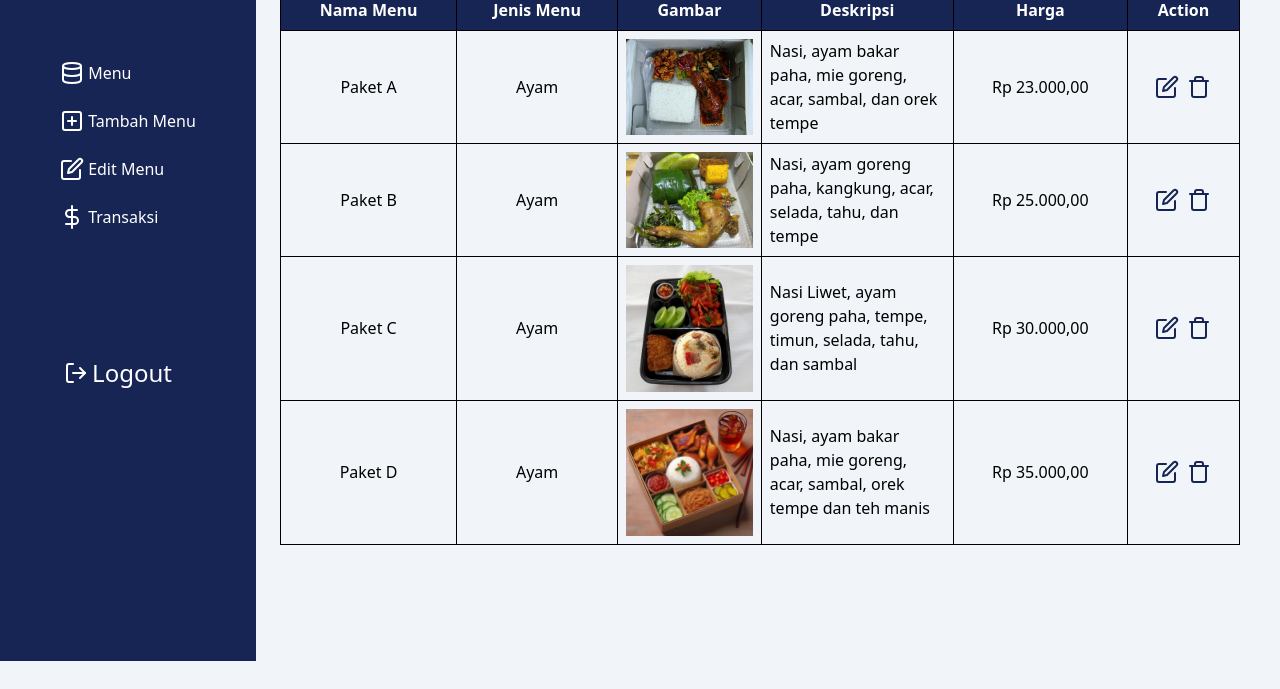
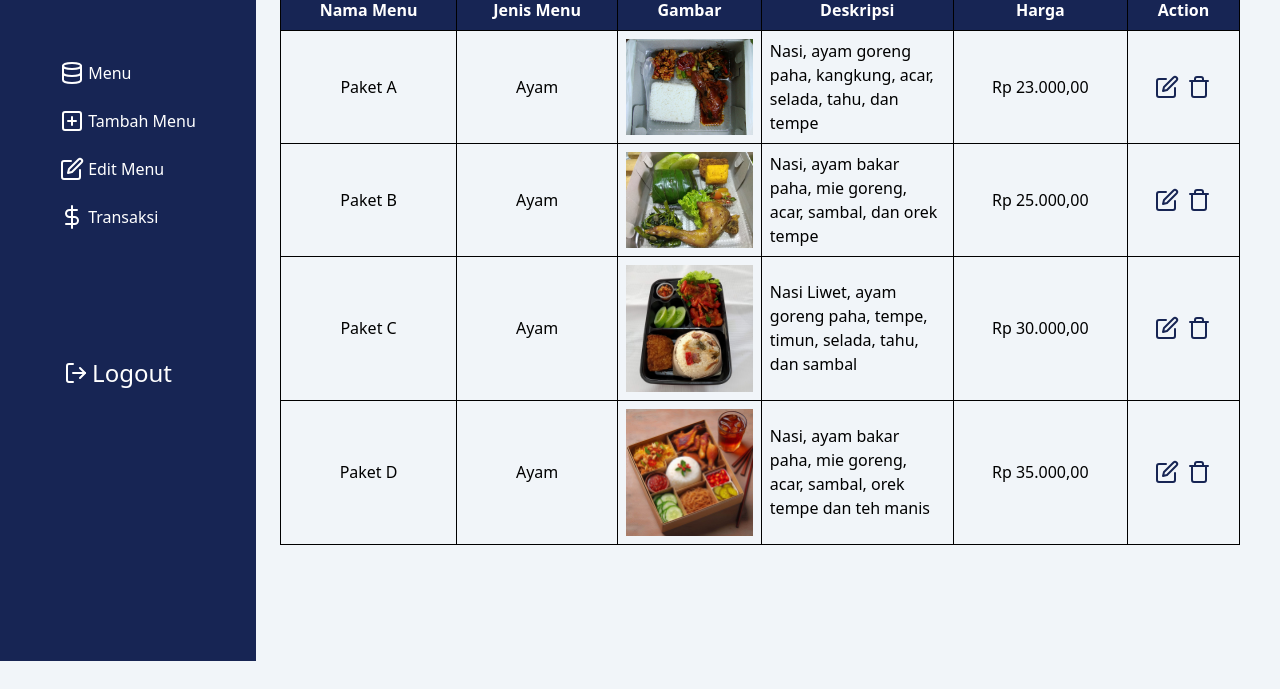
Before and after one commit to Wildanzulfikar/CateringUAS, a website: page dist/admin/menu.html in a window 1280 px wide. Shown: the part 139-828 px from the top of the page. Drawn offline with nearby package versions, Linux system fonts and the light colour scheme; sample sign-in values are in the browser's storage.

Commit message:
admin edit dumy data

```diff
--- a/dist/admin/menu.html
+++ b/dist/admin/menu.html
@@ -7,7 +7,7 @@
     <link href="https://unpkg.com/feather-icons" rel="stylesheet">
     <title>Menu</title>
 </head>
-<body class="bg-slate-100">
+<body onload="readData()" class="bg-slate-100">
     <div class="flex w-full">
         <header id="container" class="h-screen w-1/5 text-white bg-blue-950 fixed">
             <div class="menu flex justify-start mx-2 mt-4 ">
@@ -35,6 +35,7 @@
                         <h1>Menu</h1>
                     </div>
                     <table id="table-menu">
+                        <thead>
                             <tr class="bg-blue-950 text-white">
                                 <th class="text-center">Nama Menu</th>
                                 <th class="text-center">Jenis Menu</th>
@@ -43,66 +44,8 @@
                                 <th class="text-center">Harga</th>
                                 <th class="text-center">Action</th>
                             </tr>
-                        <tr>
-                            <td class="text-center">Paket A</td>
-                            <td class="text-center">Ayam</td>
-                            <td>
-                                <img src="../img/ayam-bakar.jpg" alt="gambar-menu" class="w-full">
-                            </td>
-                            <td>Nasi, ayam bakar paha, mie goreng, acar, sambal, dan orek tempe</td>
-                            <td class="text-center">Rp 23.000,00</td>
-                            <td>
-                                <div class="flex gap-x-2 justify-center">
-                                    <i data-feather="edit" onclick="goToEdit('A', 'Ayam')" class="text-blue-950 cursor-pointer"></i>
-                                    <i data-feather="trash" onclick="hapusData(this)" class="text-blue-950 cursor-pointer"></i>
-                                </div>
-                            </td>
-                        </tr>
-                        <tr>
-                            <td class="text-center">Paket B</td>
-                            <td class="text-center">Ayam</td>
-                            <td>
-                                <img src="../img/nasi-ayamjpg.jpg" alt="gambar-menu" class="w-full">
-                            </td>
-                            <td>Nasi, ayam goreng paha, kangkung, acar, selada, tahu, dan tempe</td>
-                            <td class="text-center">Rp 25.000,00</td>
-                            <td>
-                                <div class="flex gap-x-2 justify-center">
-                                    <i data-feather="edit" onclick="goToEdit('B', 'Ayam')" class="text-blue-950 cursor-pointer"></i>
-                                    <i data-feather="trash" onclick="hapusData(this)" class="text-blue-950 cursor-pointer"></i>
-                                </div>
-                            </td>
-                        </tr>
-                        <tr>
-                            <td class="text-center">Paket C</td>
-                            <td class="text-center">Ayam</td>
-                            <td>
-                                <img src="../img/nasiliwet.jpg" alt="gambar-menu" class="w-full">
-                            </td>
-                            <td>Nasi Liwet, ayam goreng paha, tempe, timun, selada, tahu, dan sambal</td>
-                            <td class="text-center">Rp 30.000,00</td>
-                            <td>
-                                <div class="flex gap-x-2 justify-center">
-                                    <i data-feather="edit" onclick="goToEdit('C', 'Ayam')" class="text-blue-950 cursor-pointer"></i>
-                                    <i data-feather="trash" onclick="hapusData(this)" class="text-blue-950 cursor-pointer"></i>
-                                </div>
-                            </td>
-                        </tr>
-                        <tr>
-                            <td class="text-center">Paket D</td>
-                            <td class="text-center">Ayam</td>
-                            <td>
-                                <img src="../img/ayam-d.jpg" alt="gambar-menu" class="w-full">
-                            </td>
-                            <td>Nasi, ayam bakar paha, mie goreng, acar, sambal, orek tempe dan teh manis</td>
-                            <td class="text-center">Rp 35.000,00</td>
-                            <td>
-                                <div class="flex gap-x-2 justify-center">
-                                    <i data-feather="edit" onclick="goToEdit('D','Ayam')" class="text-blue-950 cursor-pointer"></i>
-                                    <i data-feather="trash" onclick="hapusData(this)" class="text-blue-950 cursor-pointer"></i>
-                                </div>
-                            </td>
-                        </tr>
+                        </thead>
+                        <tbody id="body-table"></tbody>
                     </table>
                 </div>
             </section>
@@ -110,8 +53,6 @@
     </div>
     <script src="https://unpkg.com/feather-icons"></script>
     <script>
-        feather.replace()
-
         const menu = document.getElementById('menu');
 
         menu.addEventListener('click', function() {
@@ -136,6 +77,67 @@
             localStorage.removeItem('login');
         });
 
+        // fungsi tampil data
+        let dataAja = [
+            {
+                nama: 'A',
+                jenis: 'Ayam',
+                jenisKategori: 'ayam',
+                gambar: '../img/ayam-bakar.jpg',
+                deskripsi: 'Nasi, ayam goreng paha, kangkung, acar, selada, tahu, dan tempe',
+                harga: 23000
+            },
+            {
+                nama: 'B',
+                jenis: 'Ayam',
+                jenisKategori: 'ayam',
+                gambar: '../img/nasi-ayamjpg.jpg',
+                deskripsi: 'Nasi, ayam bakar paha, mie goreng, acar, sambal, dan orek tempe',
+                harga: 25000
+            },
+            {
+                nama: 'C',
+                jenis: 'Ayam',
+                jenisKategori: 'ayam',
+                gambar: '../img/nasiliwet.jpg',
+                deskripsi: 'Nasi Liwet, ayam goreng paha, tempe, timun, selada, tahu, dan sambal',
+                harga: 30000
+            },
+            {
+                nama: 'D',
+                jenis: 'Ayam',
+                jenisKategori: 'ayam',
+                gambar: '../img/ayam-d.jpg',
+                deskripsi: 'Nasi, ayam bakar paha, mie goreng, acar, sambal, orek tempe dan teh manis',
+                harga: 35000
+            }
+        ]
+
+        function readData(){
+            let tabel = document.getElementById('body-table');
+            let element = '';
+            dataAja.map(data => (
+                element += `<tr>
+                            <td class="text-center">Paket ${data.nama}</td>
+                            <td class="text-center">${data.jenis}</td>
+                            <td>
+                                <img src="${data.gambar}" alt="gambar-menu" class="w-full">
+                            </td>
+                            <td>${data.deskripsi}</td>
+                            <td class="text-center">${rupiah(data.harga)}</td>
+                            <td>
+                                <div class="flex gap-x-2 justify-center">
+                                    <i data-feather="edit" onclick="goToEditDumy('${data.nama}','${data.jenisKategori}')" class="text-blue-950 cursor-pointer"></i>
+                                    <i data-feather="trash" onclick="hapusData(this)" class="text-blue-950 cursor-pointer"></i>
+                                </div>
+                            </td>
+                        </tr>`
+            ))
+
+            tabel.innerHTML = element;
+            feather.replace()
+        }
+
         // Fungsi hapus data
         function hapusData(element) {
             let row = element.closest('tr');
@@ -152,6 +154,19 @@
             }
         }
 
+        // edit data dumy
+        function goToEdit(namaMenu,jenisMenu){
+            let dataMenu = JSON.parse(localStorage.getItem("menuList"));
+            let item = dataMenu.find(item => item.nama === namaMenu && item.jenis === jenisMenu);
+            localStorage.setItem("editItem", JSON.stringify(item));
+            window.location.href = 'edit.html';
+        }
+
+        function goToEditDumy(nama,jenis){
+            let data = dataAja.find(item => item.nama === nama && item.jenisKategori === jenis);
+            localStorage.setItem("editItem", JSON.stringify(data));
+            window.location.href = 'edit.html';
+        }
 
         // convert nilai int menjadi rupiah
         const rupiah = (number) => {
@@ -203,15 +218,6 @@
         })
 
         feather.replace();
-
-        function goToEdit(namaMenu,jenisMenu){
-            let dataMenu = JSON.parse(localStorage.getItem("menuList"));
-            let item = dataMenu.find(item => item.nama === namaMenu && item.jenis === jenisMenu);
-            localStorage.setItem("editItem", JSON.stringify(item));
-            window.location.href = 'edit.html';
-        }
-
-        feather.replace();
     </script>
 </body>
 </html>
```
Also changed, not shown: dist/admin/edit.html (+13 -6 lines). Lines whose indentation alone changed are shown as unchanged.
